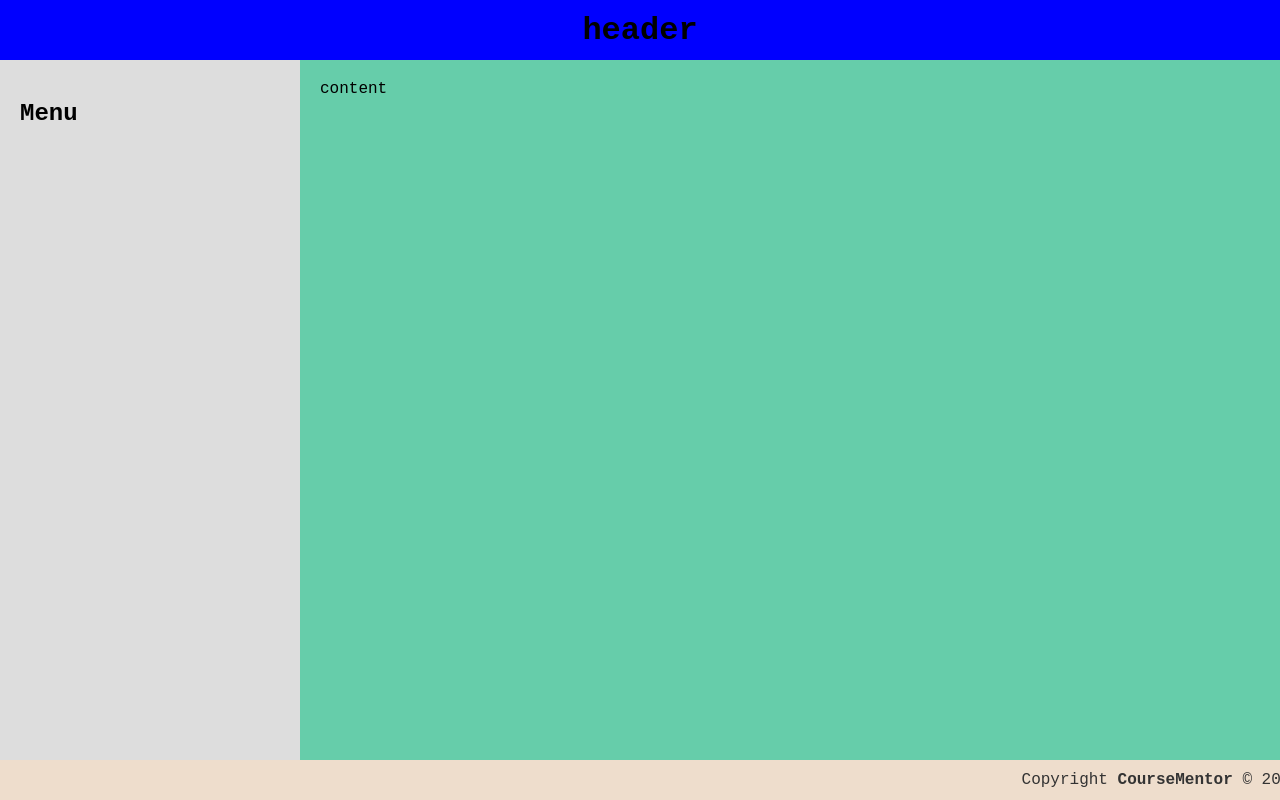
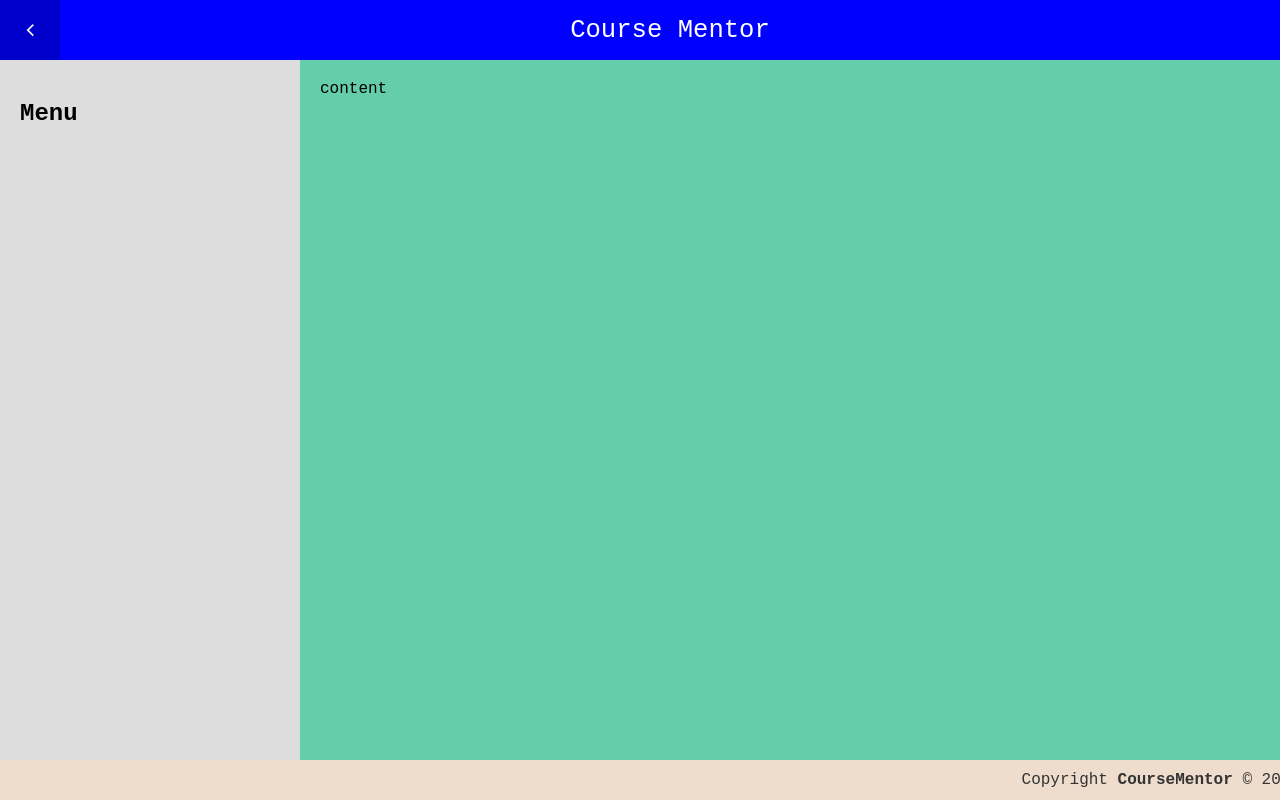
Before and after one commit to Coimbra777/Course-Mentor, a Vue app in the folder frontend/: page / in a window 1280 px wide. Shown: the top 800 px of the page. Built offline with nearby package versions, Linux system fonts and the light colour scheme.

Commit message:
criação do componente que vai alterar a visibilidade do menu da aplicação

```diff
--- a/frontend/src/App.vue
+++ b/frontend/src/App.vue
@@ -1,7 +1,7 @@
 <template>
   <div id="app">
     <div class="container">
-      <AppHeader />
+      <AppHeader title="Course Mentor" :hideToggle="false" />
       <AppMenu />
       <AppContent />
       <AppFooter />
--- a/frontend/src/components/template/AppHeader.vue
+++ b/frontend/src/components/template/AppHeader.vue
@@ -1,12 +1,31 @@
 <template>
   <header class="header">
-    <h1>header</h1>
+    <a class="toggle" @click="toggleMenu" v-if="!hideToggle">
+      <i class="fa fa-lg" :class="icon"></i>
+    </a>
+    <h1 class="title">
+      {{ title }}
+    </h1>
   </header>
 </template>
 
 <script>
 export default {
   name: "AppHeader",
+  props: {
+    title: String,
+    hideToggle: Boolean,
+  },
+  computed: {
+    icon() {
+      return "fa-angle-left";
+    },
+  },
+  methods: {
+    toggleMenu() {
+      console.log("toogleMenu");
+    },
+  },
 };
 </script>
 
@@ -20,4 +39,32 @@
   align-items: center;
   justify-content: center;
 }
+
+.title {
+  font-size: 1.6rem;
+  color: white;
+  font-weight: 100;
+  flex-grow: 1;
+  text-align: center;
+}
+
+.title a {
+  color: #fff;
+  text-decoration: none;
+}
+
+header.header > a.toggle {
+  width: 60px;
+  height: 100%;
+  color: #fff;
+  justify-self: flex-start;
+
+  display: flex;
+  justify-content: center;
+  align-items: center;
+}
+
+header.header > a.toggle:hover {
+  background-color: rgba(0, 0, 0, 0.2);
+}
 </style>
--- a/frontend/src/main.js
+++ b/frontend/src/main.js
@@ -1,3 +1,4 @@
+import "font-awesome/css/font-awesome.css";
 import { createApp } from "vue";
 import App from "./App.vue";
 
```
Also changed, not shown: frontend/src/components/template/Tes.vue (deleted).
